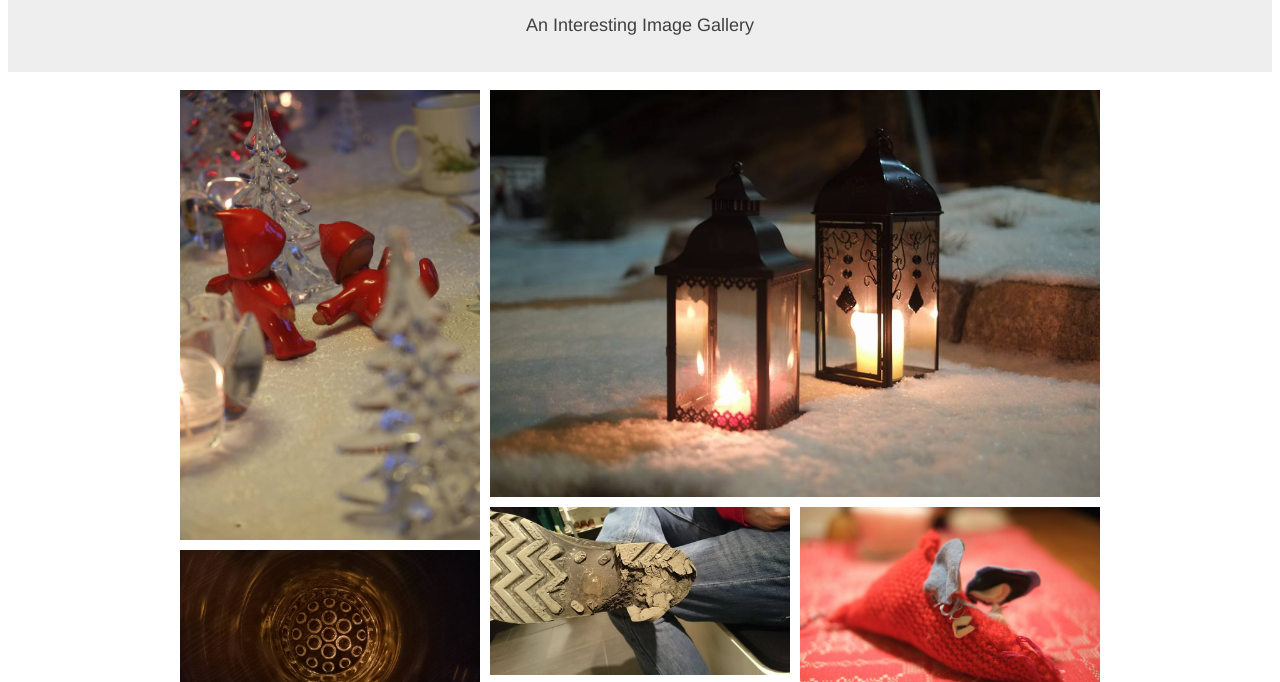
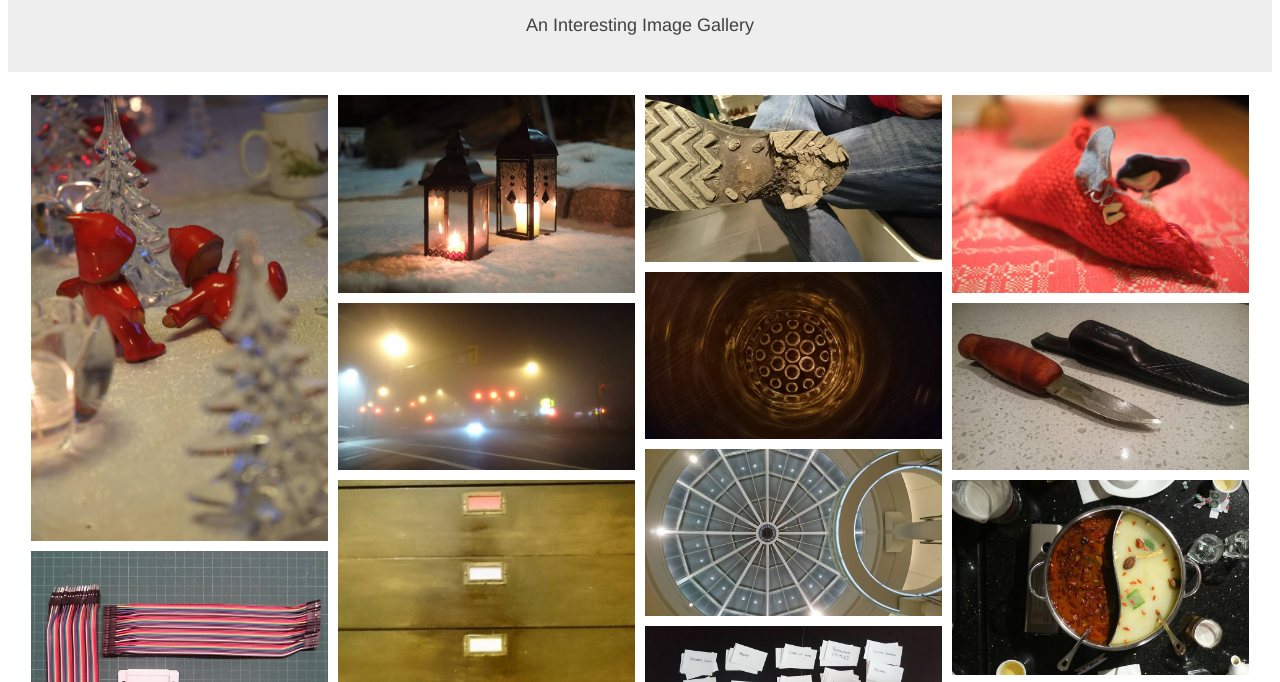
Before and after one commit to Tony-Thomas/isotope-image-gallery, a website: page index.html in a window 1280 px wide. Shown: the part 89-771 px from the top of the page. Drawn offline with nearby package versions, Linux system fonts and the light colour scheme.

Commit message:
latest changes were not commited

```diff
--- a/index.html
+++ b/index.html
@@ -420,6 +420,7 @@
         </section><!-- .gallery -->
     </main>
     <script src="node_modules/jquery/dist/jquery.min.js"></script>
+    <script src="node_modules/imagesloaded/imagesloaded.pkgd.min.js"></script>
     <script src="node_modules/isotope-layout/dist/isotope.pkgd.min.js"></script>
     <script src="js/index.js"></script>
 
--- a/js/index.js
+++ b/js/index.js
@@ -1,10 +1,17 @@
-$('.gallery').isotope({
-    itemSelector: '.photo',
-    //layoutMode: 'fitRows',
-    layoutMode: 'masonry',
-    masonry: {
-        columnWidth: 300,
-        gutter: 10,
-        fitWidth: true
-    }
+var $gallery = $('.gallery').isotope({
+  // options...
+  imageSelector: '.photo',
+  layoutMode: 'masonry'
 });
+// layout Isotope after each image loads
+$gallery.imagesLoaded().progress( function() {
+  $gallery.isotope('layout');
+});
+
+// masonry: {
+//     columnWidth: 300,
+//     gutter: 10,
+//     //fitWidth: true //does not work with percentage widths
+// }
+
+//layoutMode: 'fitRows',
--- a/package.json
+++ b/package.json
@@ -17,6 +17,7 @@
   },
   "homepage": "https://github.com/Tony-Thomas/isotope-image-gallery#readme",
   "dependencies": {
+    "imagesloaded": "^4.1.3",
     "isotope-cells-by-row": "^1.1.3",
     "isotope-layout": "^3.0.4",
     "jquery": "^3.2.1"
--- a/style.css
+++ b/style.css
@@ -60,32 +60,39 @@ Main area
 
 .photo {
 	box-sizing: border-box;
-	width: 300px;
-	margin-bottom: 10px;
+	padding: 5px;
+	/*width: 300px;*/
+	/*margin-bottom: 10px;*/
 	/*padding: 1em;*/
 }
 
-.double {
+/*.double {
 	width: 610px;
-}
+}*/
 
-/*@media screen and (min-width: 40em) {
+@media screen and (min-width: 40em) {
 	.photo {
 		width: 50%;
 	}
+	/*.double {
+		width: 100%;*/
 }
 
 @media screen and (min-width: 60em) {
 	.photo {
 		width: 33%;
 	}
+	/*.double {
+		width: 66%;*/
 }
 
 @media screen and (min-width: 80em) {
 	.photo {
 		width: 25%;
 	}
-}*/
+	/*.double {
+		width: 50%;*/
+}
 
 /*--------------------------------------------------------------
 Gallery items
```
